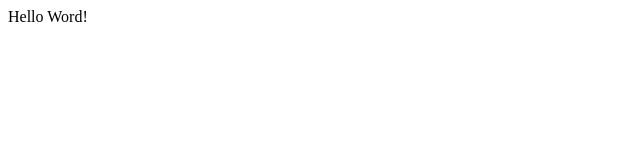
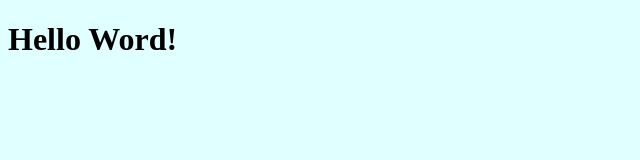
Before and after one commit to Cs1799205202/Git-Example-Remote, a plain HTML site: page index.html in a window 1280 px wide. Shown: the whole page, without its empty margins (0-640 px from the left). Drawn offline with Linux system fonts and the light colour scheme.

Commit message:
Create git.css; Modified index.html

```diff
--- /dev/null
+++ b/git.css
@@ -0,0 +1,4 @@
+body
+{
+    background-color: lightcyan
+}
--- a/index.html
+++ b/index.html
@@ -4,9 +4,10 @@
     <meta charset="UTF-8">
     <meta http-equiv="X-UA-Compatible" content="IE=edge">
     <meta name="viewport" content="width=device-width, initial-scale=1.0">
+    <link rel="stylesheet" type="text/css" href="git.css">
     <title>使用Git的教学</title>
 </head>
 <body>
-    Hello Word!
+    <h1>Hello Word!</h1>
 </body>
 </html>
```
